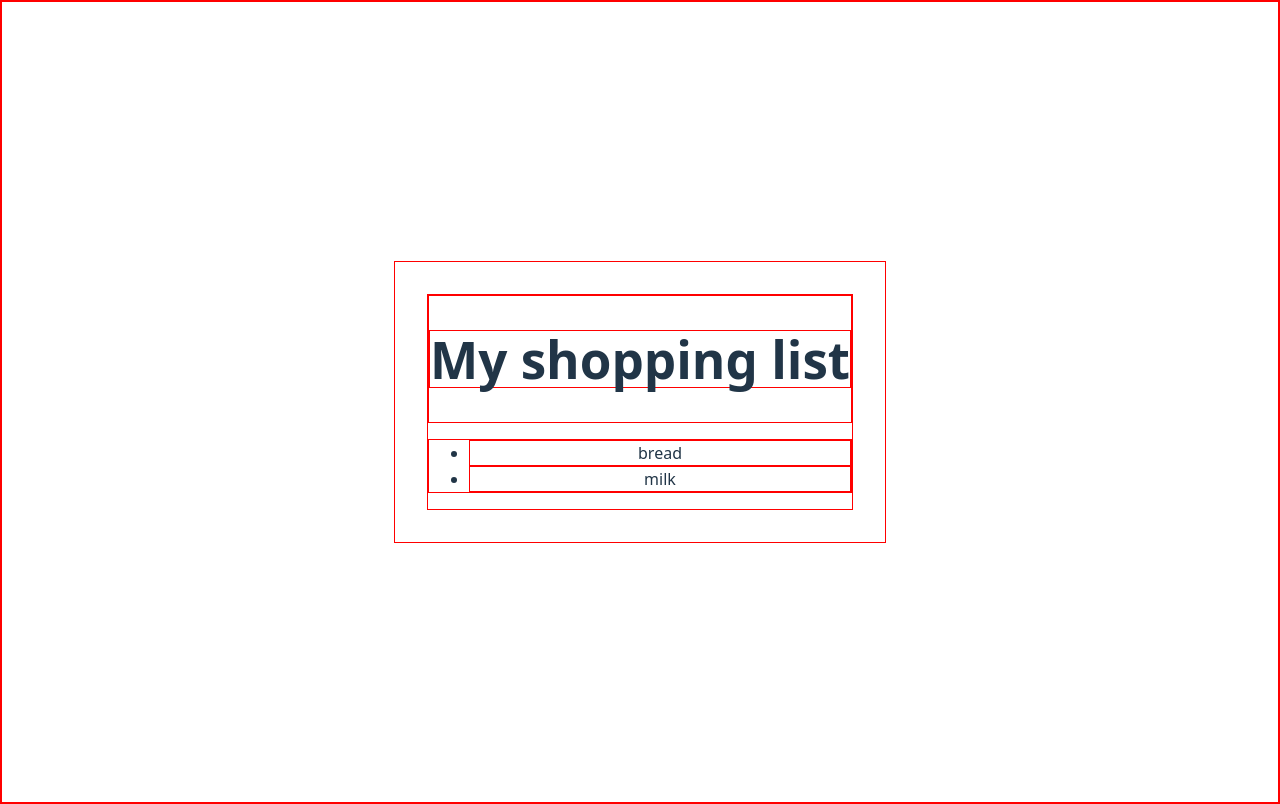
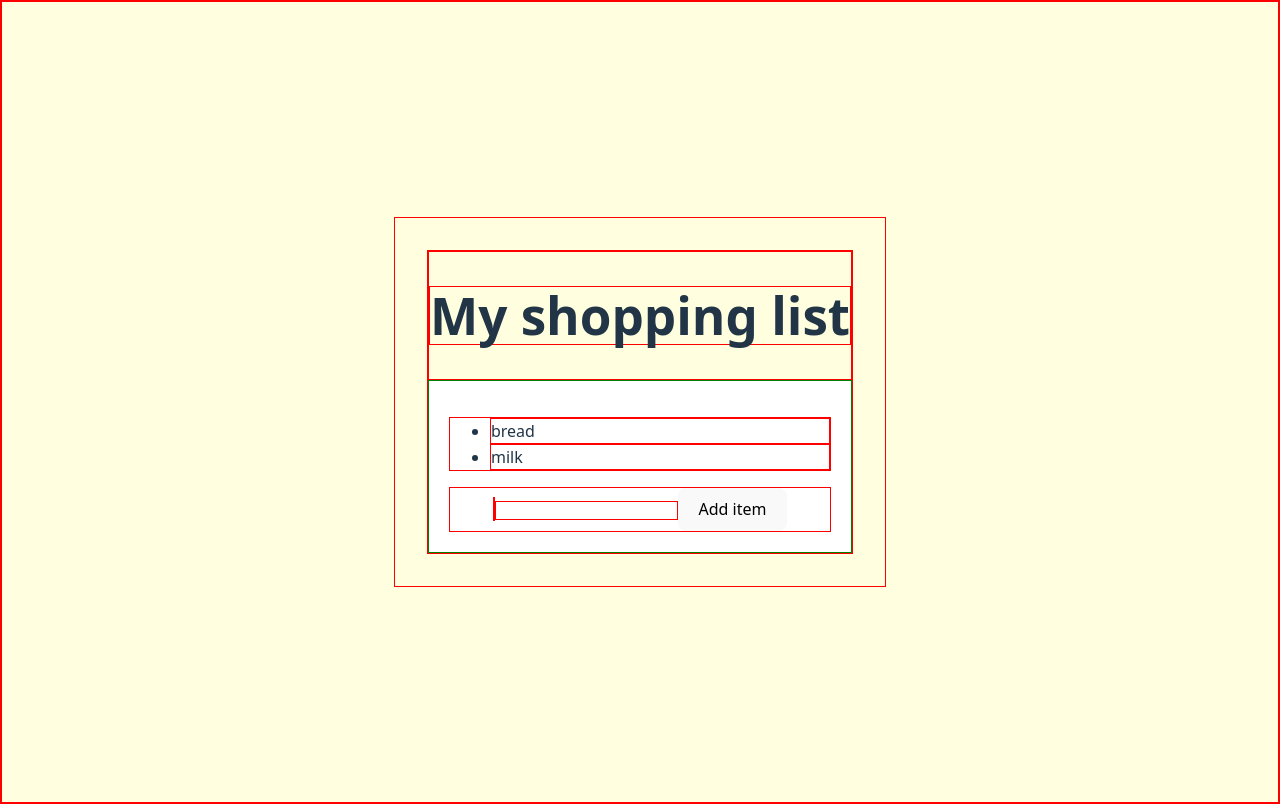
Before and after one commit to emerrafter1/shoppingList, a React (Vite) app in the folder shoppingList/: page / in a window 1280 px wide. Built offline with nearby package versions, Linux system fonts and the light colour scheme.

Commit message:
add add item

```diff
--- /dev/null
+++ b/shoppingList/components/Adder.jsx
@@ -0,0 +1,34 @@
+import { useState } from "react";
+
+function Adder({ setItems, items }) {
+  const [addedItem, setAddedItem] = useState("");
+
+  function handleAddItem(event) {
+    event.preventDefault();
+
+    const updatedItems = [...items, `${addedItem}`];
+
+    setItems(updatedItems);
+    setAddedItem("");
+  }
+
+  function handleInputChange(event) {
+    setAddedItem(event.target.value);
+  }
+
+  return (
+    <form onSubmit={handleAddItem}>
+      <label htmlFor="add-list-item"></label>
+      <input
+        type="text"
+        id="add-list-item"
+        value={addedItem}
+        onChange={handleInputChange}
+      />
+
+      <button>Add item</button>
+    </form>
+  );
+}
+
+export default Adder;
--- a/shoppingList/components/ShoppingList.jsx
+++ b/shoppingList/components/ShoppingList.jsx
@@ -1,19 +1,19 @@
 import ListItem from "./shoppingListItem";
+import Adder from "./Adder";
+import { useState } from "react";
 
 function ShoppingList() {
-  const items = ["bread", "milk"];
+  const [items, setItems] = useState(["bread", "milk"]);
 
   return (
-    <ul id="shopping-list">
-      {items.map((item, i) => {
-        return (
-          <ListItem
-            key={`shopping-list-item-${i}`}
-            item={item}
-          />
-        );
-      })}
-    </ul>
+    <section className="shopping-list">
+      <ul>
+        {items.map((item, i) => {
+          return <ListItem key={`shopping-list-item-${i}`} item={item} />;
+        })}
+      </ul>
+      <Adder setItems={setItems} items={items}/>
+    </section>
   );
 }
 
--- a/shoppingList/components/shoppingListItem.jsx
+++ b/shoppingList/components/shoppingListItem.jsx
@@ -1,5 +1,5 @@
 function ListItem({item}){
-    return (<li>{item}</li>)
+    return (<li className="list-item">{item}</li>)
 }
 
 export default ListItem;
--- a/shoppingList/src/App.css
+++ b/shoppingList/src/App.css
@@ -3,45 +3,23 @@
   margin: 0 auto;
   padding: 2rem;
   text-align: center;
+
 }
 
-*{
-  border: 1px solid red;
+body {
+  background-color: lightyellow;
 }
 
+*{   border: 1px solid red;}
 
-.logo {
-  height: 6em;
-  padding: 1.5em;
-  will-change: filter;
-  transition: filter 300ms;
-}
-.logo:hover {
-  filter: drop-shadow(0 0 2em #646cffaa);
-}
-.logo.react:hover {
-  filter: drop-shadow(0 0 2em #61dafbaa);
+
+.shopping-list {
+  border: 1px solid green;
+  background-color: white;
+  padding: 20px;
 }
 
-@keyframes logo-spin {
-  from {
-    transform: rotate(0deg);
-  }
-  to {
-    transform: rotate(360deg);
-  }
+.list-item {
+
+  text-align: left;
 }
-
-@media (prefers-reduced-motion: no-preference) {
-  a:nth-of-type(2) .logo {
-    animation: logo-spin infinite 20s linear;
-  }
-}
-
-.card {
-  padding: 2em;
-}
-
-.read-the-docs {
-  color: #888;
-}
```
